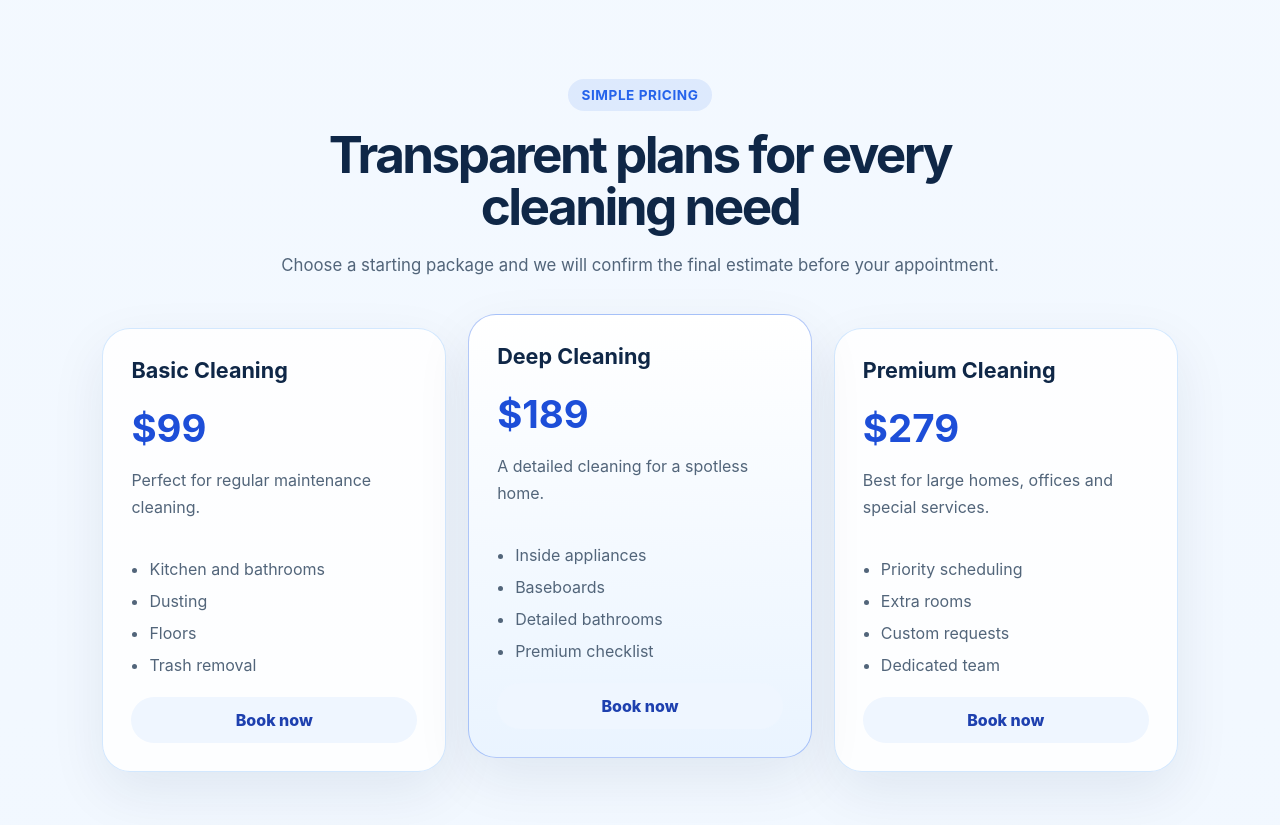
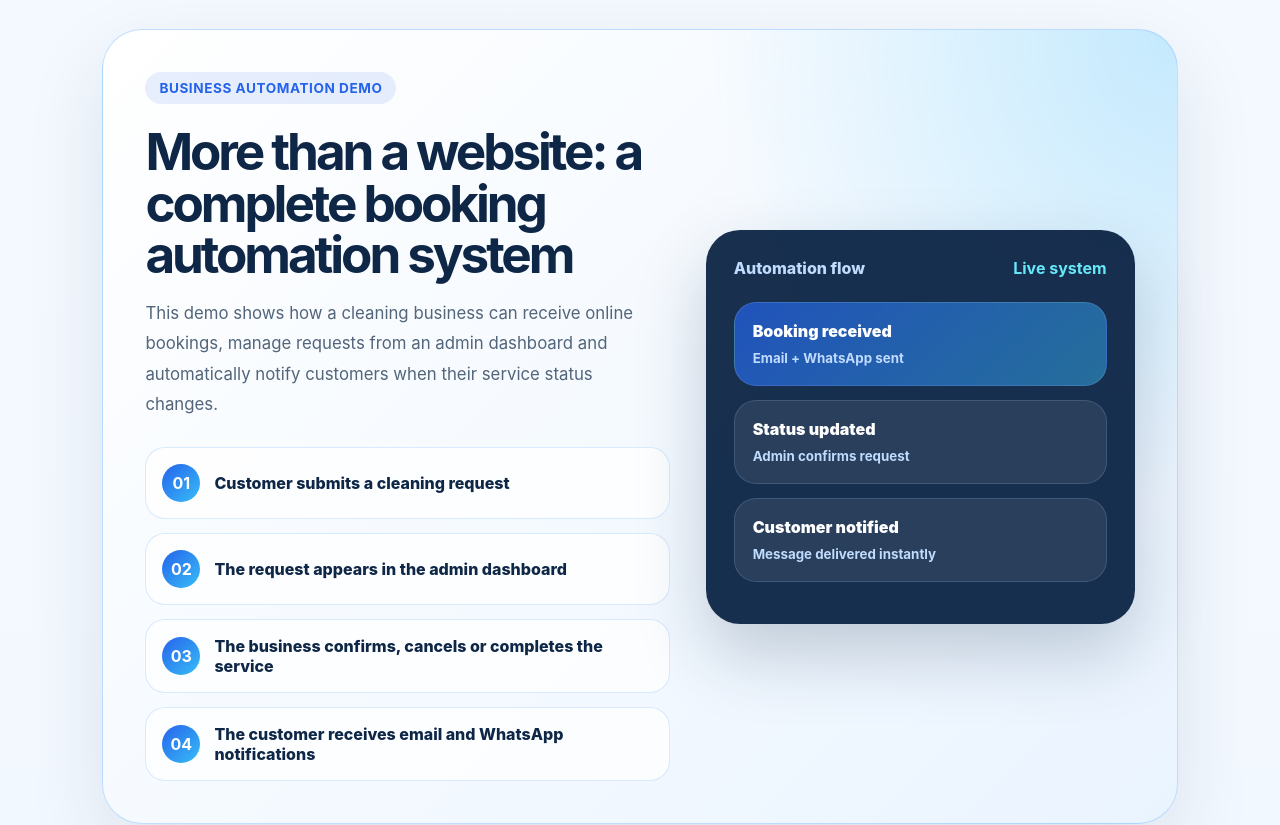
Before and after one commit to cristianlana12/miami-bright-cleaning-demo, a React (Vite) app: page / in a window 1280 px wide. Shown: the part 2560-3385 px from the top of the page. Built offline with nearby package versions, Linux system fonts and the light colour scheme; no server answers.

Commit message:
Add business automation demo section

```diff
--- /dev/null
+++ b/src/components/AutomationDemo.tsx
@@ -0,0 +1,63 @@
+export function AutomationDemo() {
+  return (
+    <section className="section automation-section">
+      <div className="automation-wrapper">
+        <div className="automation-content">
+          <span className="eyebrow">Business automation demo</span>
+
+          <h2>More than a website: a complete booking automation system</h2>
+
+          <p>
+            This demo shows how a cleaning business can receive online bookings,
+            manage requests from an admin dashboard and automatically notify
+            customers when their service status changes.
+          </p>
+
+          <div className="automation-list">
+            <div>
+              <strong>01</strong>
+              <span>Customer submits a cleaning request</span>
+            </div>
+
+            <div>
+              <strong>02</strong>
+              <span>The request appears in the admin dashboard</span>
+            </div>
+
+            <div>
+              <strong>03</strong>
+              <span>The business confirms, cancels or completes the service</span>
+            </div>
+
+            <div>
+              <strong>04</strong>
+              <span>The customer receives email and WhatsApp notifications</span>
+            </div>
+          </div>
+        </div>
+
+        <div className="automation-card">
+          <div className="automation-card-header">
+            <span>Automation flow</span>
+            <strong>Live system</strong>
+          </div>
+
+          <div className="automation-step active">
+            <span>Booking received</span>
+            <small>Email + WhatsApp sent</small>
+          </div>
+
+          <div className="automation-step">
+            <span>Status updated</span>
+            <small>Admin confirms request</small>
+          </div>
+
+          <div className="automation-step">
+            <span>Customer notified</span>
+            <small>Message delivered instantly</small>
+          </div>
+        </div>
+      </div>
+    </section>
+  );
+}
--- a/src/index.css
+++ b/src/index.css
@@ -896,3 +896,123 @@ textarea {
   background: linear-gradient(135deg, #2563eb, #38bdf8);
   box-shadow: 0 14px 30px rgba(37, 99, 235, 0.22);
 }
+
+.automation-section {
+  padding-top: 40px;
+}
+
+.automation-wrapper {
+  display: grid;
+  grid-template-columns: 1.1fr 0.9fr;
+  gap: 36px;
+  align-items: center;
+  padding: 42px;
+  border-radius: 40px;
+  background:
+    radial-gradient(circle at top right, rgba(56, 189, 248, 0.25), transparent 35%),
+    linear-gradient(135deg, #ffffff, #eaf4ff);
+  border: 1px solid rgba(147, 197, 253, 0.55);
+  box-shadow: 0 30px 80px rgba(15, 39, 71, 0.1);
+}
+
+.automation-content h2 {
+  margin: 22px 0 18px;
+  color: #0f2747;
+  font-size: clamp(2rem, 4vw, 3.6rem);
+  line-height: 1;
+  letter-spacing: -0.06em;
+}
+
+.automation-content p {
+  max-width: 700px;
+  color: #52657a;
+  line-height: 1.8;
+  font-size: 1.05rem;
+}
+
+.automation-list {
+  display: grid;
+  gap: 14px;
+  margin-top: 28px;
+}
+
+.automation-list div {
+  display: flex;
+  align-items: center;
+  gap: 14px;
+  padding: 16px;
+  border-radius: 20px;
+  background: rgba(255, 255, 255, 0.72);
+  border: 1px solid rgba(147, 197, 253, 0.35);
+}
+
+.automation-list strong {
+  display: grid;
+  place-items: center;
+  width: 38px;
+  height: 38px;
+  flex: 0 0 auto;
+  border-radius: 50%;
+  color: white;
+  background: linear-gradient(135deg, #2563eb, #38bdf8);
+}
+
+.automation-list span {
+  color: #0f2747;
+  font-weight: 800;
+}
+
+.automation-card {
+  padding: 28px;
+  border-radius: 34px;
+  background: rgba(15, 39, 71, 0.96);
+  box-shadow: 0 30px 70px rgba(15, 39, 71, 0.22);
+}
+
+.automation-card-header {
+  display: flex;
+  justify-content: space-between;
+  gap: 18px;
+  margin-bottom: 24px;
+  color: white;
+}
+
+.automation-card-header span {
+  color: #bfdbfe;
+  font-weight: 800;
+}
+
+.automation-card-header strong {
+  color: #67e8f9;
+}
+
+.automation-step {
+  padding: 18px;
+  margin-bottom: 14px;
+  border-radius: 22px;
+  background: rgba(255, 255, 255, 0.08);
+  border: 1px solid rgba(191, 219, 254, 0.16);
+}
+
+.automation-step.active {
+  background: linear-gradient(135deg, rgba(37, 99, 235, 0.7), rgba(56, 189, 248, 0.45));
+}
+
+.automation-step span {
+  display: block;
+  color: white;
+  font-weight: 900;
+  margin-bottom: 6px;
+}
+
+.automation-step small {
+  color: #bfdbfe;
+  font-weight: 700;
+}
+
+@media (max-width: 900px) {
+  .automation-wrapper {
+    grid-template-columns: 1fr;
+    padding: 26px;
+  }
+}
--- a/src/pages/Home.tsx
+++ b/src/pages/Home.tsx
@@ -6,6 +6,7 @@ import { Testimonials } from '../components/Testimonials';
 import { Footer } from '../components/Footer';
 import { Navbar } from '../components/Navbar';
 import { WhyChooseUs } from '../components/WhyChooseUs';
+import { AutomationDemo } from '../components/AutomationDemo';
 
 export function Home() {
   return (
@@ -14,6 +15,7 @@ export function Home() {
       <Hero />
       <Services />
       <WhyChooseUs />
+      <AutomationDemo />
       <Pricing />
       <BookingForm />
       <Testimonials />
```
